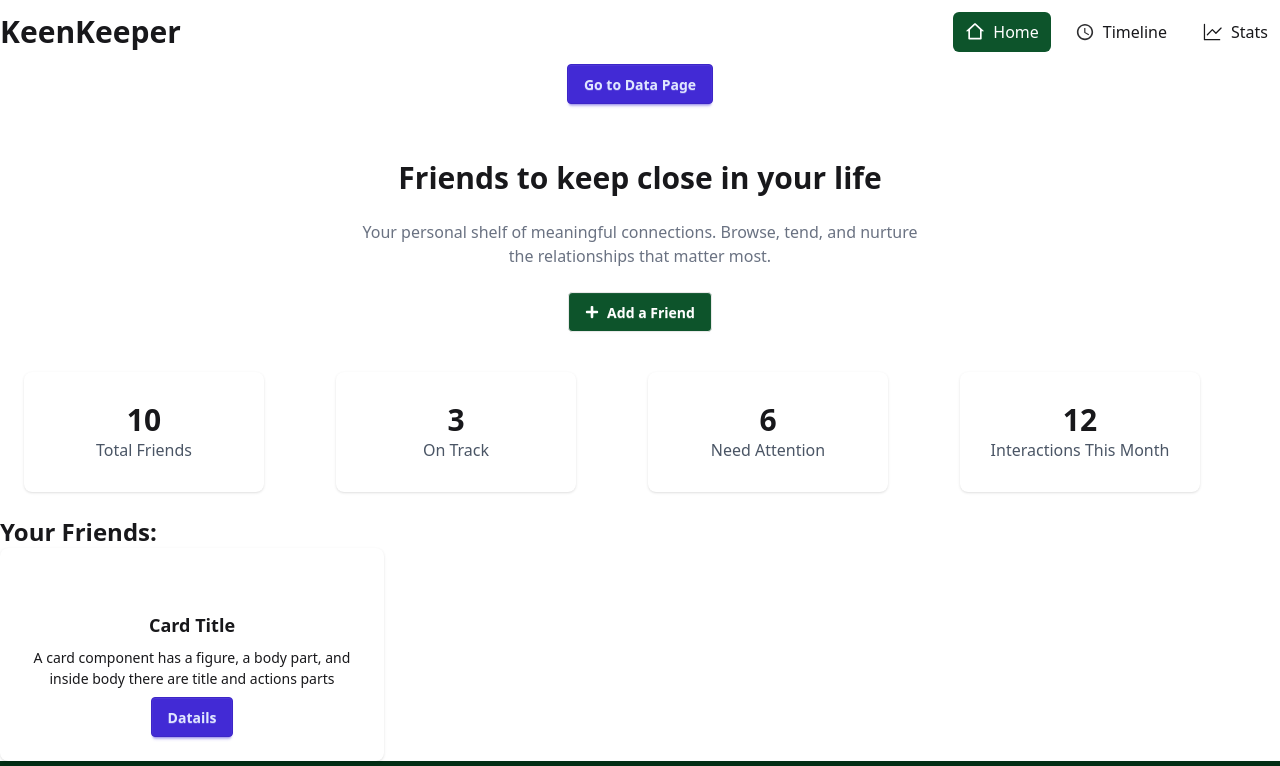
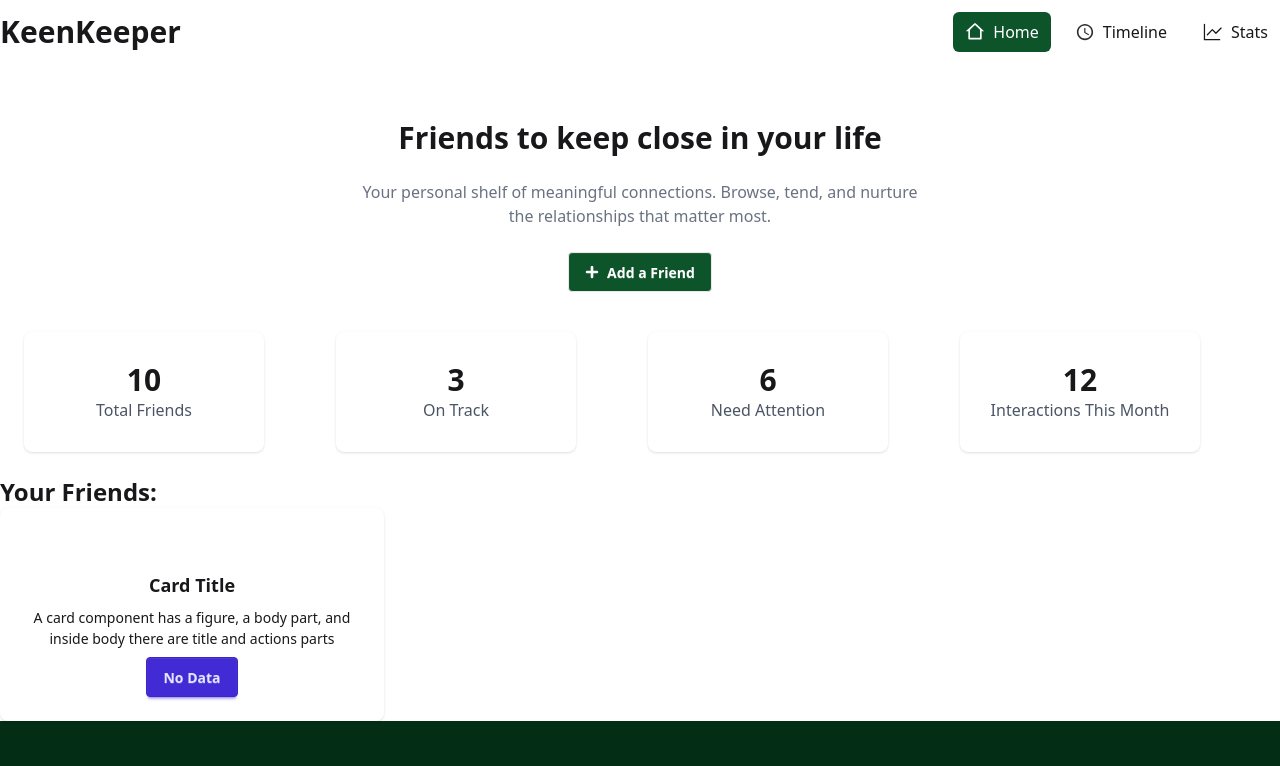
Before and after one commit to Mohammad-Labib/my-keen-keeper-projects, a Next.js app: page / in a window 1280 px wide. Shown: the top 766 px of the page. Built offline with nearby package versions, Linux system fonts and the light colour scheme.

Commit message:
add a cart Datails

```diff
--- /dev/null
+++ b/src/app/TimeLine/page.jsx
@@ -0,0 +1,11 @@
+import React from 'react';
+
+const timeLinePage = () => {
+    return (
+        <div>
+            <h1>Hello Time Line Page</h1>
+        </div>
+    );
+};
+
+export default timeLinePage;
--- /dev/null
+++ b/src/app/dataStor/[id]/page.jsx
@@ -0,0 +1,11 @@
+import React from 'react';
+
+const CardDatails = () => {
+    return (
+        <div>
+            hello i am Id here..!!
+        </div>
+    );
+};
+
+export default CardDatails;
--- /dev/null
+++ b/src/app/dataStor/dataDatails/page.jsx
@@ -0,0 +1,11 @@
+import React from 'react';
+
+const datailsPage = () => {
+    return (
+        <div>
+            Hello datails Page
+        </div>
+    );
+};
+
+export default datailsPage;
--- a/src/app/dataStor/page.jsx
+++ b/src/app/dataStor/page.jsx
@@ -1,4 +1,5 @@
 import FinalFriendCart from "@/component/FriendCart/FinalFriendCart";
+import Link from "next/link";
 
 const DataPage = async () => {
 
@@ -14,13 +15,16 @@ const DataPage = async () => {
 
     return (
         <div>
-            <h2>hello Data: {friendCartData.length}</h2>
+            <h2 className="text-2xl font-bold">Your Friends: {friendCartData.length}</h2>
 
             <div className="grid grid-cols-4 gap-4 ">
                 {
                 friendCartData.map(friendCards => <FinalFriendCart friendCards={friendCards} key={friendCards.id}></FinalFriendCart>)
                 }
             </div>
+            <div className="flex justify-center items-center mt-4">
+                <Link href={'/'}><button className='btn btn-success'>Back to Home</button></Link>
+            </div>
         </div>
     );
 };
--- a/src/app/page.js
+++ b/src/app/page.js
@@ -1,15 +1,11 @@
-import Link from "next/link";
+import React from 'react';
 
-export default function Home() {
+const MainPage = () => {
     return (
-        <div className="flex justify-center items-center ">
-
-            <Link href="/dataStor">
-                <button className="btn btn-primary">
-                    Go to Data Page
-                </button>
-            </Link>
+        <div>
 
         </div>
     );
-}
+};
+
+export default MainPage;
--- a/src/component/FriendCart/ThisdataCart.jsx
+++ b/src/component/FriendCart/ThisdataCart.jsx
@@ -17,7 +17,7 @@ const ThisdataCart = ({friendCards}) => {
     <h2 className="card-title">Card Title</h2>
     <p>A card component has a figure, a body part, and inside body there are title and actions parts</p>
     <div className="card-actions">
-      <button className="btn btn-primary">Datails</button>
+      <button className="btn btn-primary">No Data</button>
     </div>
   </div>
 </div>
--- /dev/null
+++ b/src/component/card Datails/cardDatails.jsx
@@ -0,0 +1,11 @@
+import React from 'react';
+
+const cardDatails = () => {
+    return (
+        <div>
+            Now i am here datails Page
+        </div>
+    );
+};
+
+export default cardDatails;
```
